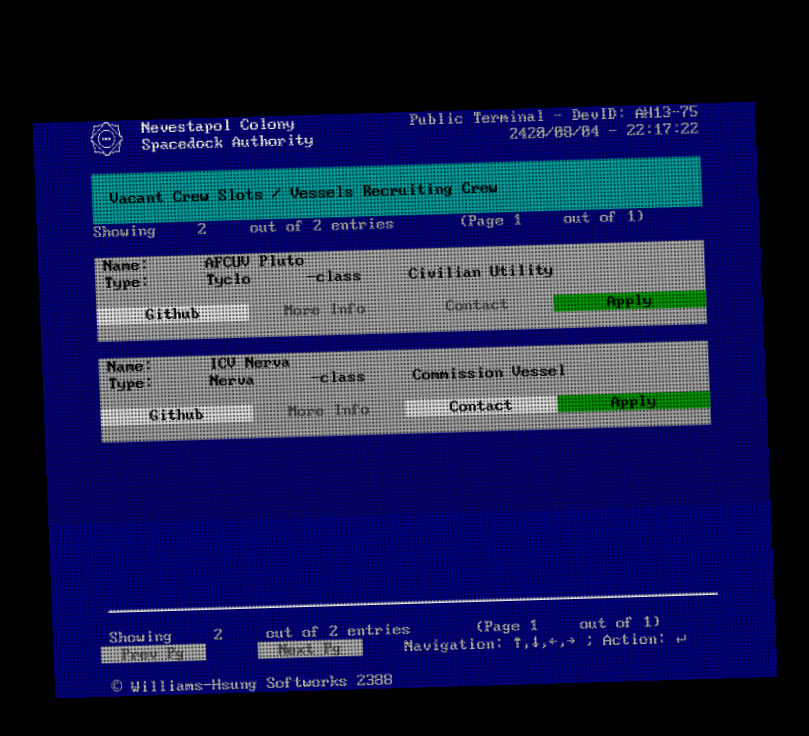
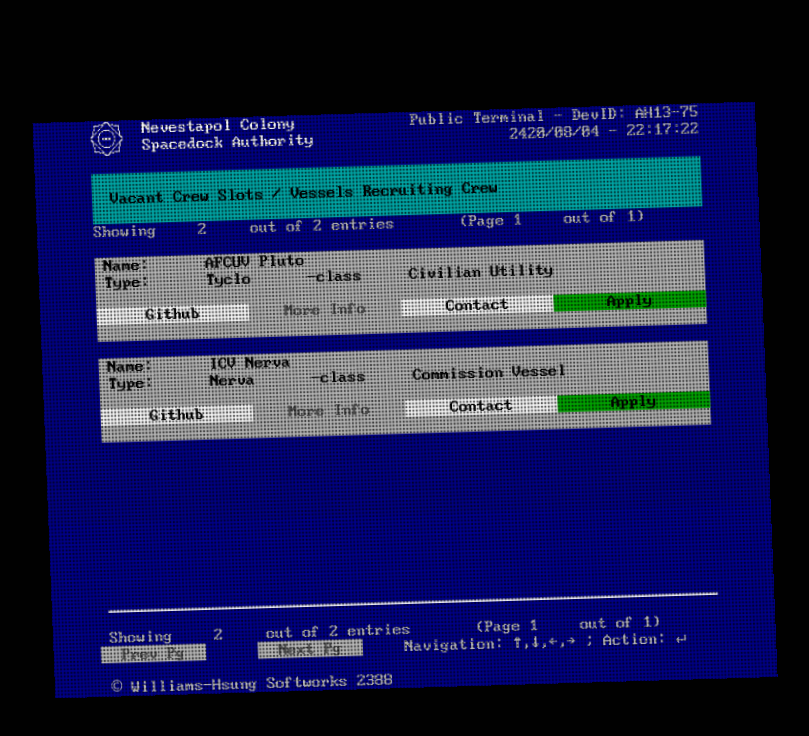
Before and after one commit to AstroHaven-13/HavenLandingPage, a plain HTML site: page index.html in a window 1280 px wide. Shown: the whole page, without its empty margins (235-1044 px from the left). Drawn offline with Linux system fonts and the light colour scheme.

Commit message:
Change Haven-related links & make easier to read

```diff
--- a/index.css
+++ b/index.css
@@ -50,7 +50,7 @@ body {
     width: inherit;
     height: inherit;
     background: linear-gradient(to top,
-    rgba(20,20,20,0.15),
+    rgba(20,20,20,0.05),
      transparent);
      animation: size 0.32s infinite linear;
 }
--- a/index.html
+++ b/index.html
@@ -73,15 +73,15 @@
                                 More Info
                             </a>
                             <a
-                            href="#"
-                            class="btn btn-light col-sm-3 text-center disabled"
+                            href="https://discord.gg/nzPmddQ"
+                            class="btn btn-light col-sm-3 text-center"
                             aria-disabled="true"
                             tabindex="3"
                             role="button">
                                 Contact
                             </a>
                             <a
-                            href="byond://192.223.30.108:58237"
+                            href="byond://ns508475.ip-198-100-144.net:8000"
                             class="btn btn-success col-sm-3 text-center"
                             aria-disabled="true"
                             tabindex="4"
@@ -108,7 +108,7 @@
                             href="https://github.com/UristMcStation/UristMcStation"
                             class="btn btn-light col-sm-3 text-center"
                             aria-disabled="true"
-                            tabindex="1     "
+                            tabindex="1"
                             role="button">
                                 Github
                             </a>
```
